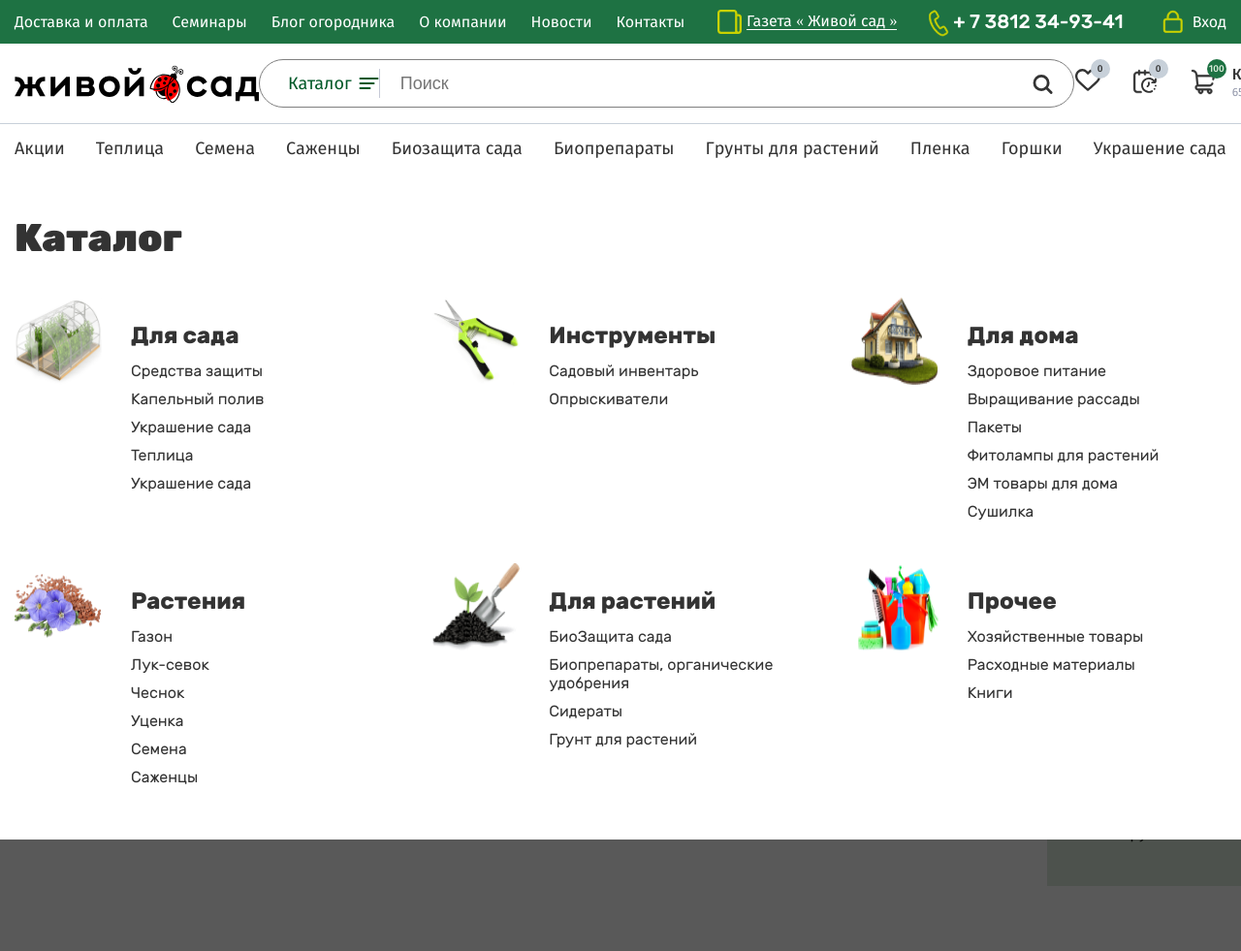
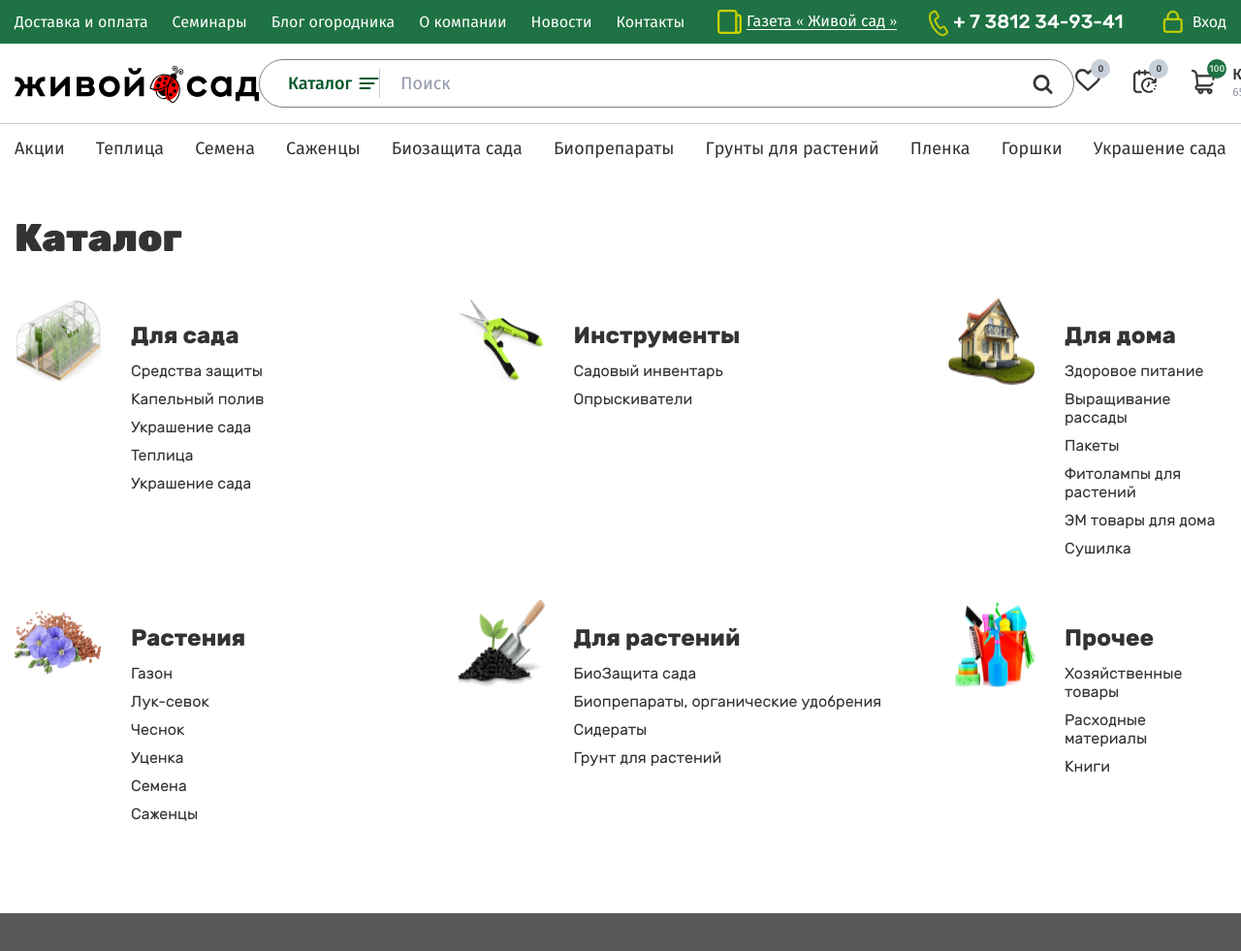
Before and after one commit to Sssforza/life-garden, a PHP site: page / in a window 1280 px wide. Shown: the top 981 px of the page at 97% size. Run offline with PHP 8.4, Linux system fonts and the light colour scheme; style sheets or scripts are compiled from the project's sources; some web fonts are replaced.

Commit message:
catalog revision

```diff
--- a/src/assets/scss/blocks/_header.scss
+++ b/src/assets/scss/blocks/_header.scss
@@ -106,7 +106,10 @@
     align-items: center;
   }
   &__catalog span {
-    font-size: 18px;
+    font: {
+      size: 18px;
+      weight: 500;
+    }
     line-height: 13px;
     color: $darkGreen;
   }
@@ -124,9 +127,7 @@
     padding-left: 21px;
     font-size: 18px;
     line-height: 13px;
-    ::placeholder {
-      color: #9196a9;
-    }
+    @include placeholder(18px, #9196a9, "FiraSans", $opacity: 1);
   }
   &__button {
     width: 20px;
@@ -213,7 +214,6 @@
   }
 }
 .catalog {
-
   padding-top: 40px;
   padding-bottom: 55px;
   background-color: $white;
@@ -238,14 +238,15 @@
   }
 }
 .catalogСategories {
+  margin-top: 36px;
   display: grid;
-  grid-template-columns: repeat(3, 1fr);
-  grid-template-rows: 1fr 1fr;
-  grid-gap: 44px;
-  margin-top: 36px;
+  grid: {
+    template-columns: 33% 37% 1fr;
+    template-rows: 1fr 1fr;
+    gap: 44px;
+  }
   &__item {
     display: flex;
-    width: 100%;
   }
   &__img {
     width: 90px;
```
Also changed, not shown: public_html/dist/css/main.css.
